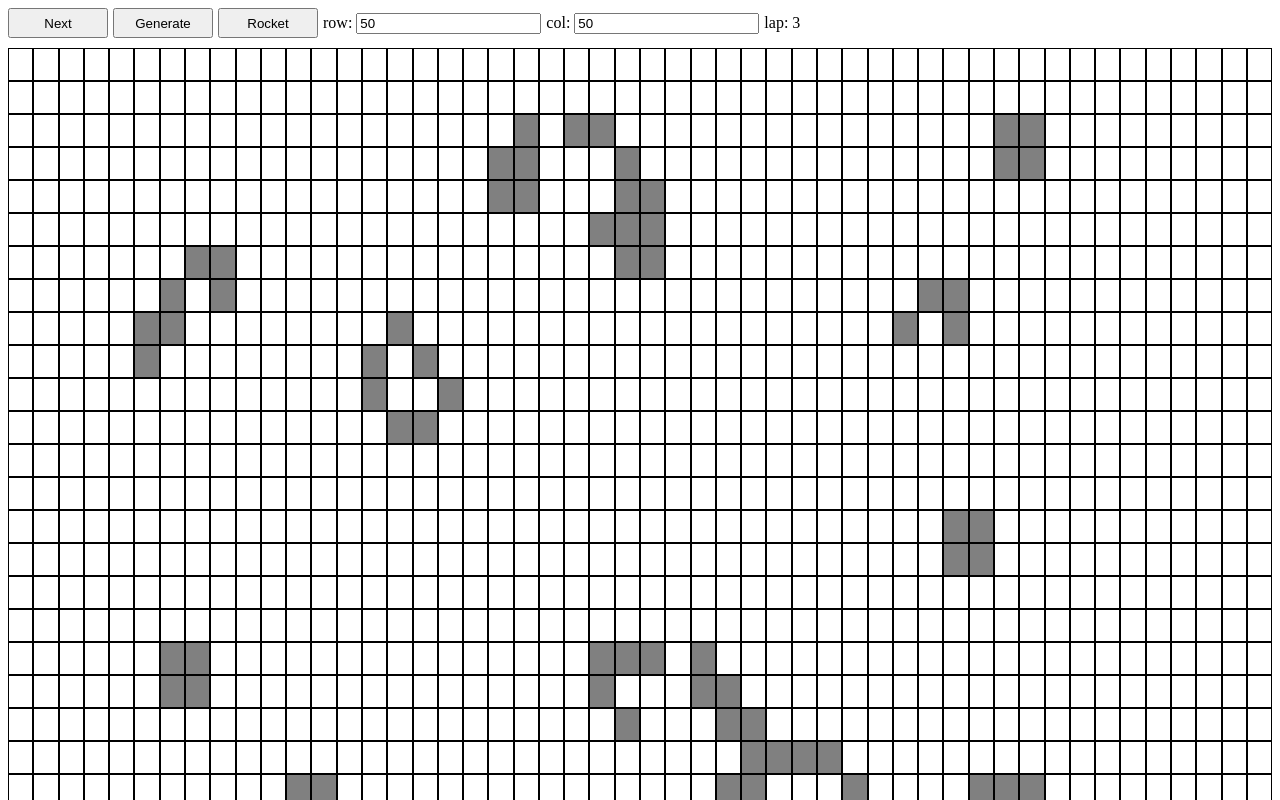
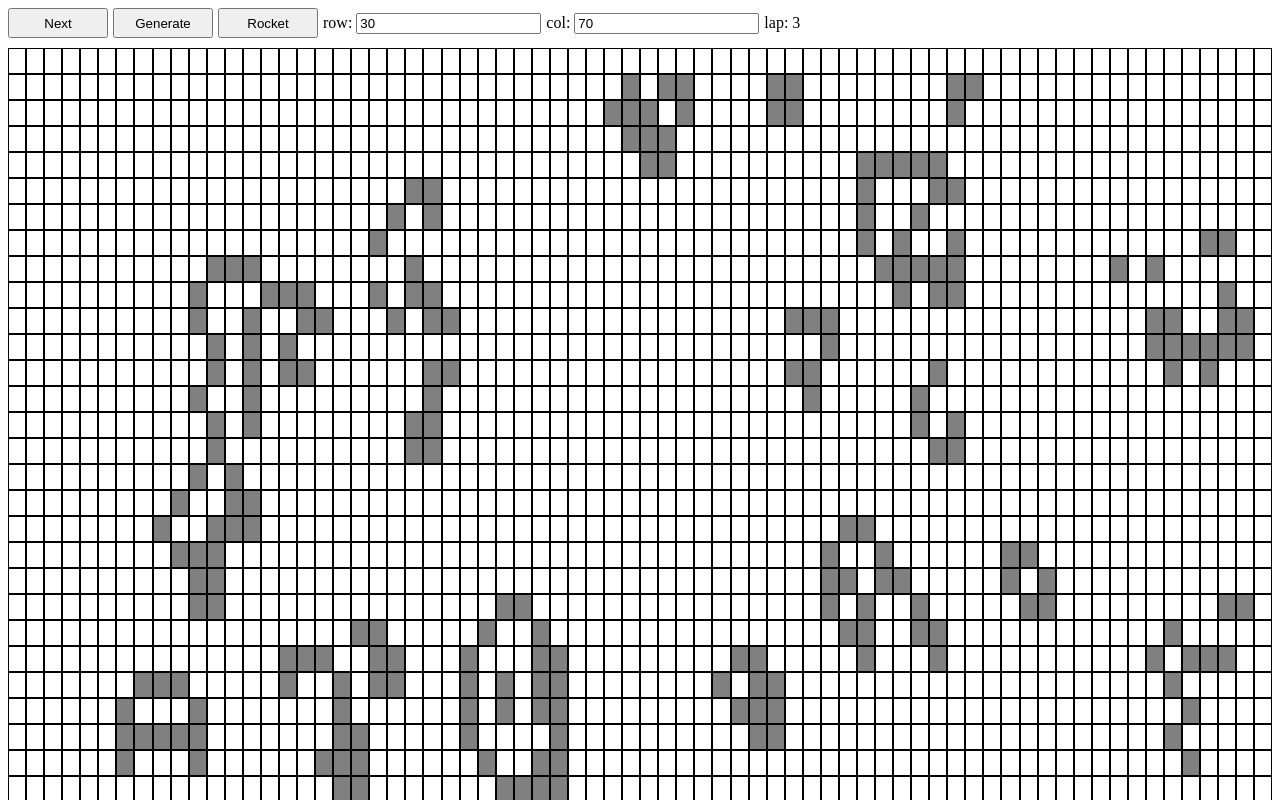
Before and after one commit to benoitgrasset/life-game, a React (Create React App) app: page / in a window 1280 px wide. Shown: the top 800 px of the page. Built offline with nearby package versions, Linux system fonts and the light colour scheme.

Commit message:
update parameters

```diff
--- a/src/App.tsx
+++ b/src/App.tsx
@@ -1,5 +1,8 @@
 import React from 'react';
 import { getRocketArray } from './RocketArray';
+
+const ROW = 30;
+const COL = 70;
 
 const buttonStyle = {
   marginBottom: '10px',
@@ -30,8 +33,8 @@ const nbOfTrue = (array: boolean[][]) => {
 
 export default function App() {
   const [lap, setLap] = React.useState(0);
-  const [col, setCol] = React.useState(50);
-  const [row, setRow] = React.useState(50);
+  const [col, setCol] = React.useState(COL);
+  const [row, setRow] = React.useState(ROW);
 
   const getArray = () => {
     let array = Array.from(Array(row), () => new Array(col).fill(false));
@@ -113,8 +116,8 @@ export default function App() {
                   <div
                     style={{
                       padding: '3px',
-                      width: '25px',
-                      height: '25px',
+                      width: '18px',
+                      height: '18px',
                       textAlign: 'center',
                       border: '1px solid black',
                       ...style,
```
